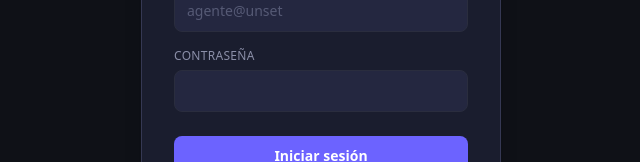
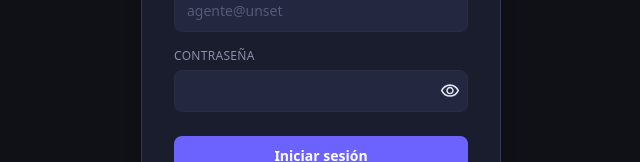
Before and after one commit to bcapriz/TrobatSPA, a React (Vite) app: page /login in a window 1280 px wide. Shown: the part 422-584 px from the top of the page, without its empty margins (319-959 px from the left). Built offline with nearby package versions, Linux system fonts and the light colour scheme; no server answers.

Commit message:
Agrego ojo para mostrar/ esconder password

```diff
--- a/src/features/auth/components/LoginForm.tsx
+++ b/src/features/auth/components/LoginForm.tsx
@@ -1,4 +1,7 @@
+import { useState } from 'react'
 import type { Dispatch, FormEvent, SetStateAction } from 'react'
+import eyeIcon from '../../../assets/eye.svg'
+import eyeOffIcon from '../../../assets/eye-off.svg'
 
 interface LoginFormProps {
   email: string
@@ -25,6 +28,8 @@ export function LoginForm({
   onForgotPassword,
   emailDomain,
 }: LoginFormProps) {
+  const [showPassword, setShowPassword] = useState(false)
+
   const inputClass =
     'w-full bg-bg-hover border border-border-soft rounded-lg px-3 py-2.5 text-text-primary placeholder:text-text-muted focus:outline-none focus:border-brand-base transition-colors text-sm'
 
@@ -53,13 +58,27 @@ export function LoginForm({
         <label className="block text-xs font-medium text-text-secondary mb-1.5 uppercase tracking-wide">
           Contraseña
         </label>
-        <input
-          type="password"
-          value={password}
-          onChange={(event) => onPasswordChange(event.target.value)}
-          required
-          className={inputClass}
-        />
+        <div className="relative">
+          <input
+            type={showPassword ? 'text' : 'password'}
+            value={password}
+            onChange={(event) => onPasswordChange(event.target.value)}
+            required
+            className={inputClass + ' pr-10'}
+          />
+          <button
+            type="button"
+            onClick={() => setShowPassword((prev) => !prev)}
+            className="absolute inset-y-0 right-2 flex items-center justify-center text-text-secondary hover:text-text-primary"
+            aria-label={showPassword ? 'Ocultar contraseña' : 'Mostrar contraseña'}
+          >
+            <img
+              src={showPassword ? eyeOffIcon : eyeIcon}
+              alt={showPassword ? 'Ocultar contraseña' : 'Mostrar contraseña'}
+              className="h-5 w-5"
+            />
+          </button>
+        </div>
       </div>
 
       {isError && (
```
Also changed, not shown: src/assets/eye-off.svg (added), src/assets/eye.svg (added).
